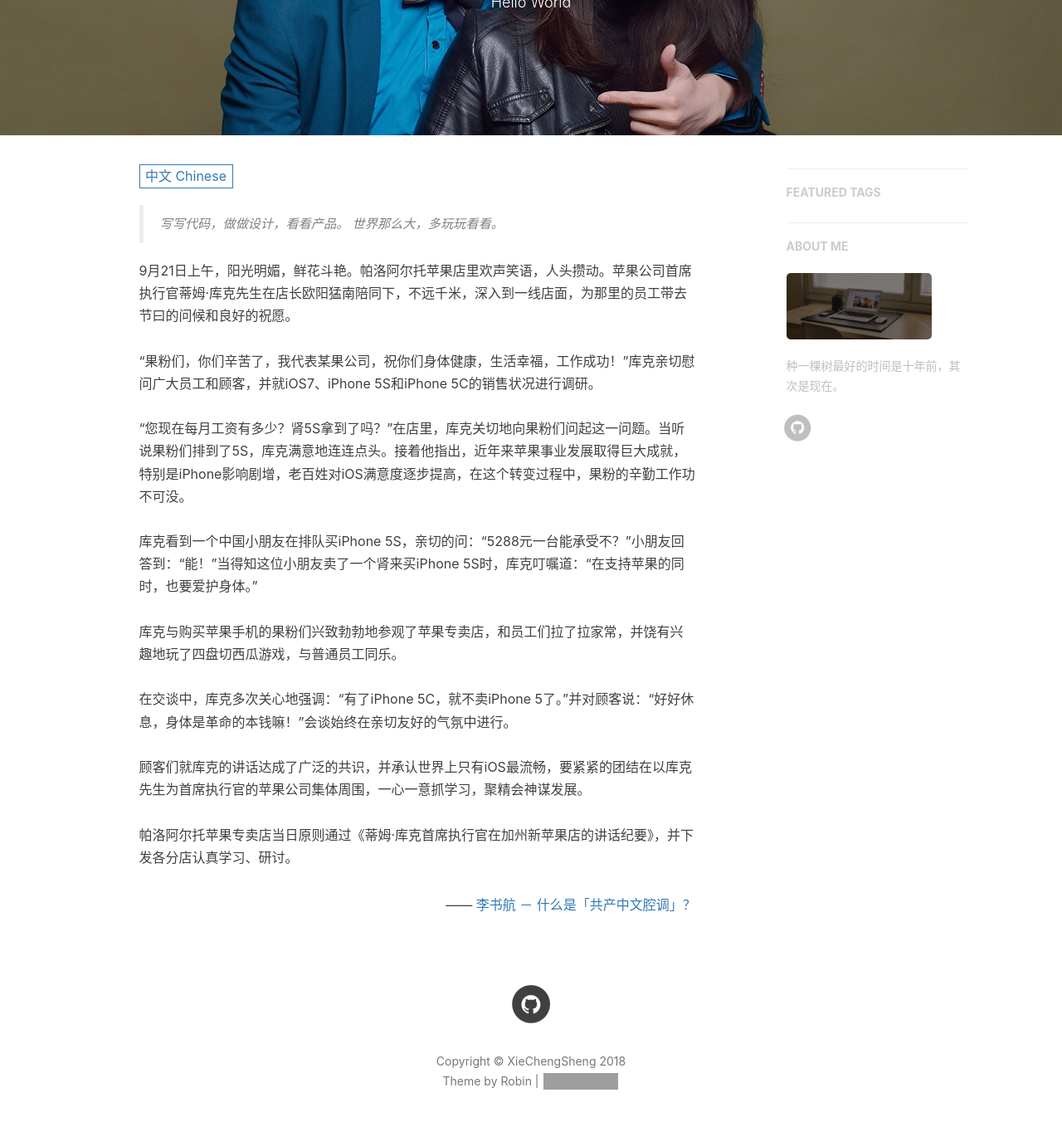
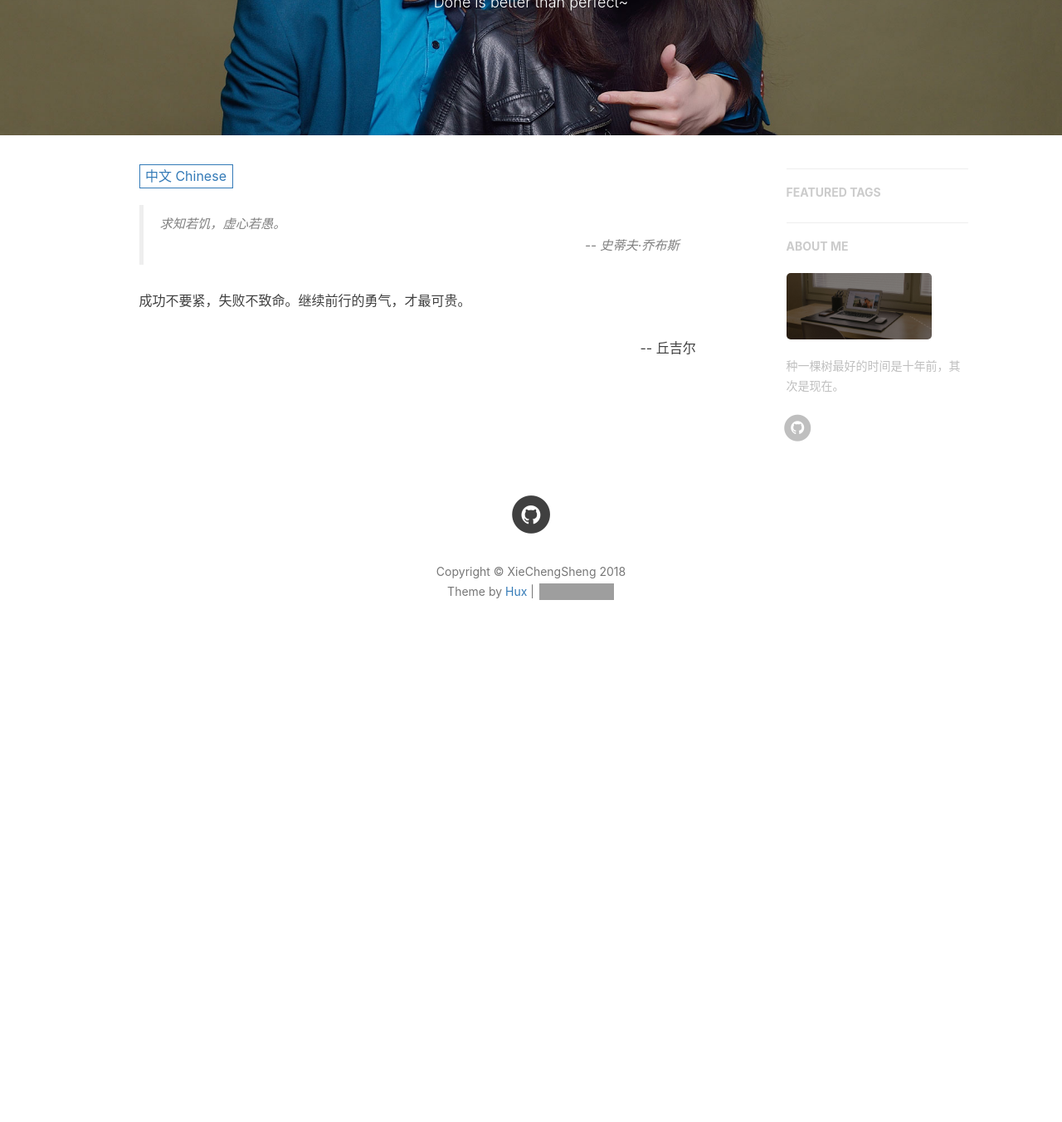
Before and after one commit to xiechengsheng/xiechengsheng.github.io, a Jekyll site: the page built from about.html, in a window 1280 px wide and 1400 px high, scrolled down 255 px. Shown: the top 1352 px of the window at 83% size. Built offline with Jekyll 4.4.1, drawn with Linux system fonts in a browser that asks for light colours; nearby versions of some CDN libraries; comment, search, counter and statistics services are not loaded; after the commit the page ends 1072 px from its top, so only the background shows below that; grey boxes are pictures that could not be loaded.

Commit message:
init
init

```diff
--- a/_includes/footer.html
+++ b/_includes/footer.html
@@ -72,11 +72,11 @@
                 <p class="copyright text-muted">
                     Copyright &copy; {{ site.title }} {{ site.time | date: '%Y' }}
                     <br>
-                    Theme by Robin |
+                    Theme by <a href="http://huangxuan.me">Hux</a> |
                     <iframe
                         style="margin-left: 2px; margin-bottom:-5px;"
                         frameborder="0" scrolling="0" width="91px" height="20px"
-                        src="https://ghbtns.com/github-btn.html?user=supereagle&repo=supereagle.github.io&type=star&count=true" >
+                        src="https://ghbtns.com/github-btn.html?user=huxpro&repo=huxpro.github.io&type=star&count=true" >
                     </iframe>
                 </p>
             </div>
--- a/about.html
+++ b/about.html
@@ -1,7 +1,7 @@
 ---
 layout: page
 title: "About"
-description: "Hello World"
+description: "Done is better than perfect~"
 header-img: "img/about-bg.jpg"
 ---
 
@@ -14,14 +14,18 @@
 <!-- Chinese Version -->
 <div class="zh post-container">
     <blockquote>
-        写写代码，做做设计，看看产品。
-        世界那么大，多玩玩看看。
+		求知若饥，虚心若愚。
+		<p style="text-align:right;">
+		-- 史蒂夫·乔布斯
+		</p>
     </blockquote>
-    9月21日上午，阳光明媚，鲜花斗艳。帕洛阿尔托苹果店里欢声笑语，人头攒动。苹果公司首席执行官蒂姆·库克先生在店长欧阳猛南陪同下，不远千米，深入到一线店面，为那里的员工带去节曰的问候和良好的祝愿。<br><br>“果粉们，你们辛苦了，我代表某果公司，祝你们身体健康，生活幸福，工作成功！”库克亲切慰问广大员工和顾客，并就iOS7、iPhone 5S和iPhone 5C的销售状况进行调研。 <br><br>“您现在每月工资有多少？肾5S拿到了吗？”在店里，库克关切地向果粉们问起这一问题。当听说果粉们排到了5S，库克满意地连连点头。接着他指出，近年来苹果事业发展取得巨大成就，特别是iPhone影响剧增，老百姓对iOS满意度逐步提高，在这个转变过程中，果粉的辛勤工作功不可没。<br><br>库克看到一个中国小朋友在排队买iPhone 5S，亲切的问：“5288元一台能承受不？”小朋友回答到：“能！”当得知这位小朋友卖了一个肾来买iPhone 5S时，库克叮嘱道：“在支持苹果的同时，也要爱护身体。”<br><br>库克与购买苹果手机的果粉们兴致勃勃地参观了苹果专卖店，和员工们拉了拉家常，并饶有兴趣地玩了四盘切西瓜游戏，与普通员工同乐。<br><br>在交谈中，库克多次关心地强调：“有了iPhone 5C，就不卖iPhone 5了。”并对顾客说：“好好休息，身体是革命的本钱嘛！”会谈始终在亲切友好的气氛中进行。<br><br>顾客们就库克的讲话达成了广泛的共识，并承认世界上只有iOS最流畅，要紧紧的团结在以库克先生为首席执行官的苹果公司集体周围，一心一意抓学习，聚精会神谋发展。<br>
-    <br>帕洛阿尔托苹果专卖店当日原则通过《蒂姆·库克首席执行官在加州新苹果店的讲话纪要》，并下发各分店认真学习、研讨。
+
+    <p>
+		成功不要紧，失败不致命。继续前行的勇气，才最可贵。
+    </p>
 
     <p style="text-align:right;">
-        —— <a href="http://www.zhihu.com/question/19687065">李书航 － 什么是「共产中文腔调」？ </a>
+    -- 丘吉尔
     </p>
 
 </div>
@@ -29,19 +33,18 @@
 <!-- English Version -->
 <div class="en post-container">
     <blockquote>
-        Designer or Engineer, things in between.
+		Stay Hungry, Stay Foolish.
+		<p style="text-align:right;">
+		-- Steve Jobs
+		</p>
     </blockquote>
 
     <p>
-        Your work is going to fill a large part of your life, and the only way to be truly satisfied is to do what you believe is great work. And the only way to do great work is to love what you do. If you haven’t found it yet, keep looking. Don’t settle. As with all matters of the heart, you’ll know when you find it.
-    </p>
-
-    <p>
-    If you want to live your life in a creative way, as an artist, you have to not look back too much. You have to be willing to take whatever you’ve done and whoever you were and throw them away.
+		Success is not final, failure is not fatal: it is the courage to continue that counts.
     </p>
 
     <p style="text-align:right;">
-    -- Steve Jobs
+    -- Winston Churchill
     </p>
 
 </div>
```
Also changed, not shown: _posts/2017-03-08-hello-world.md (+1 -1 lines).
